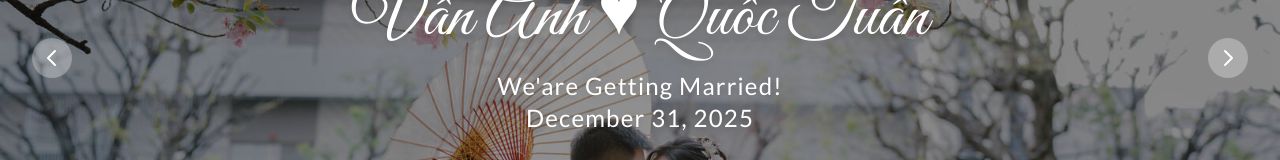
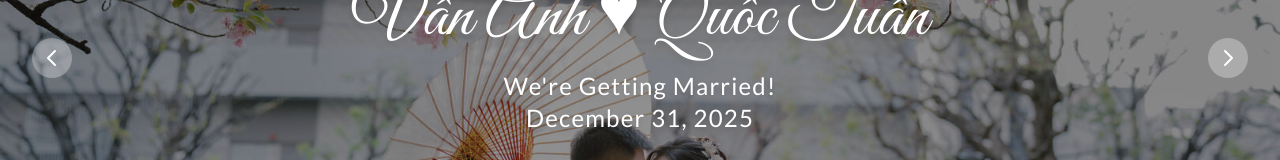
Before and after one commit to nqtuan11192/nqtuan11192.github.io, a React (Vite) app: page / in a window 1280 px wide. Shown: the part 326-486 px from the top of the page. Built offline with nearby package versions, Linux system fonts and the light colour scheme; no server answers; the database is empty.

Commit message:
Fix grammar

```diff
--- a/components/HeroSlider.tsx
+++ b/components/HeroSlider.tsx
@@ -62,7 +62,7 @@ const HeroSlider: React.FC = () => {
       <div className="absolute inset-0 bg-black/40"></div>
       <div className="absolute inset-0 flex flex-col justify-center items-center text-center text-white p-4">
         <h1 className="font-script text-4xl md:text-6xl lg:text-7xl drop-shadow-lg">Vân Anh &#9829; Quốc Tuấn</h1>
-        <p className="mt-4 text-lg md:text-2xl font-verdana tracking-wider drop-shadow-md">We'are Getting Married!</p>
+        <p className="mt-4 text-lg md:text-2xl font-verdana tracking-wider drop-shadow-md">We're Getting Married!</p>
         <p className="text-lg md:text-2xl font-verdana tracking-wider drop-shadow-md">December 31, 2025</p>
       </div>
 
```
